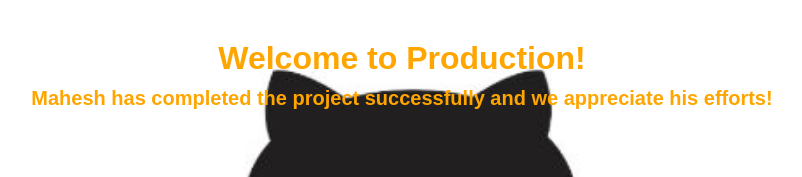
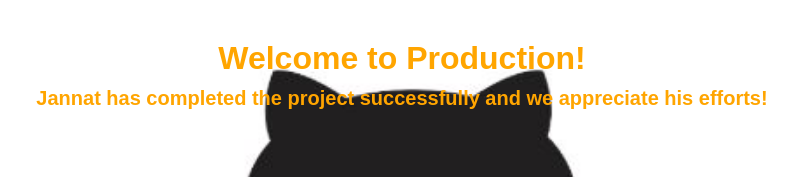
Before and after one commit to mpawar006/cp1-zendrix, a plain HTML site: page index.html in a window 1280 px wide. Shown: the top 177 px of the page, without its empty margins (238-1040 px from the left). Drawn offline with Linux system fonts and the light colour scheme.

Commit message:
Update index.html

```diff
--- a/index.html
+++ b/index.html
@@ -34,7 +34,7 @@
 <body>
   <div class="content">
     <h2>Welcome to Production!</h2>
-    <h3>Mahesh has completed the project successfully and we appreciate his efforts!</h3>
+    <h3>Jannat has completed the project successfully and we appreciate his efforts!</h3>
   </div>
 </body>
 </html>
```
